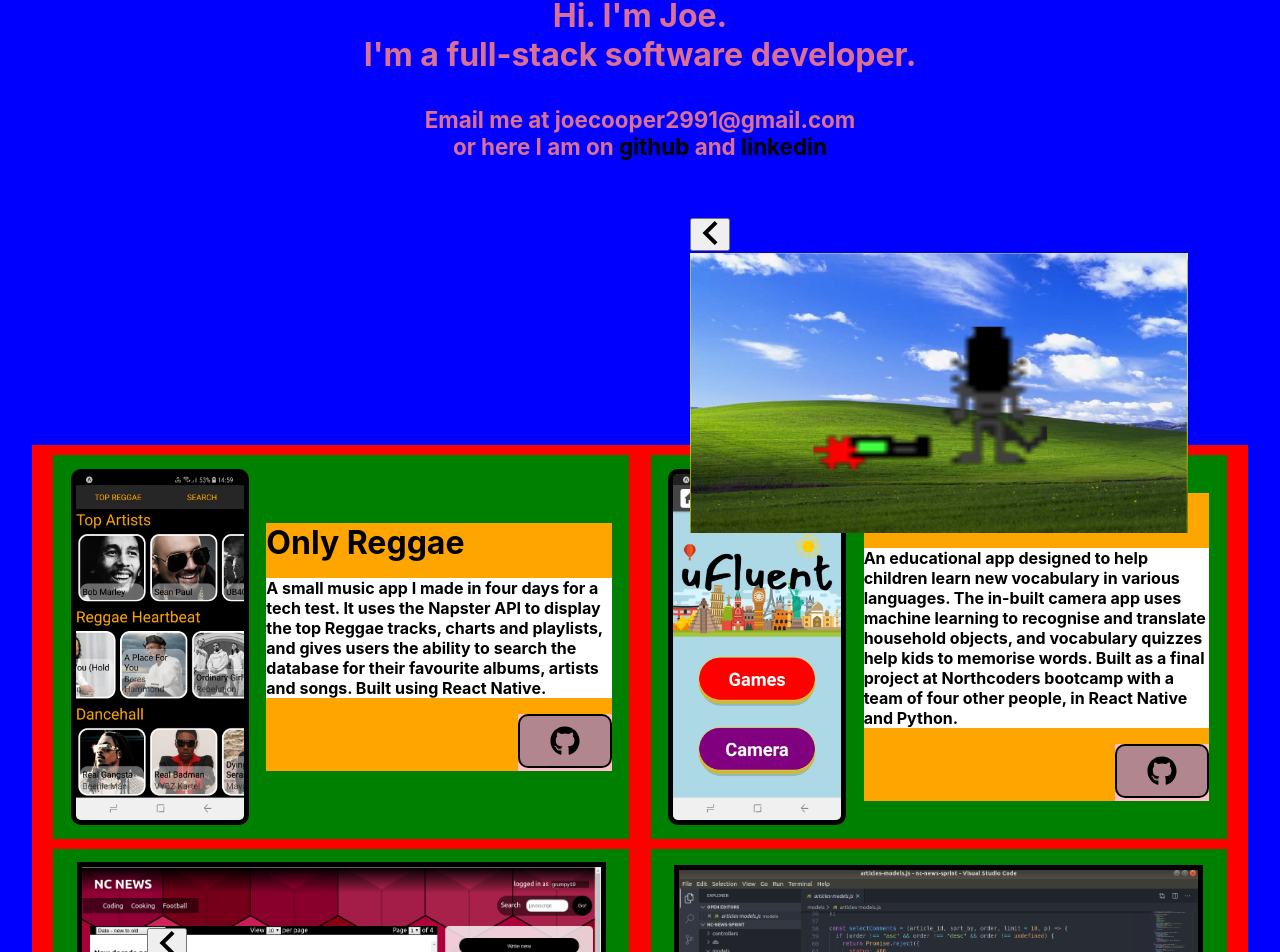
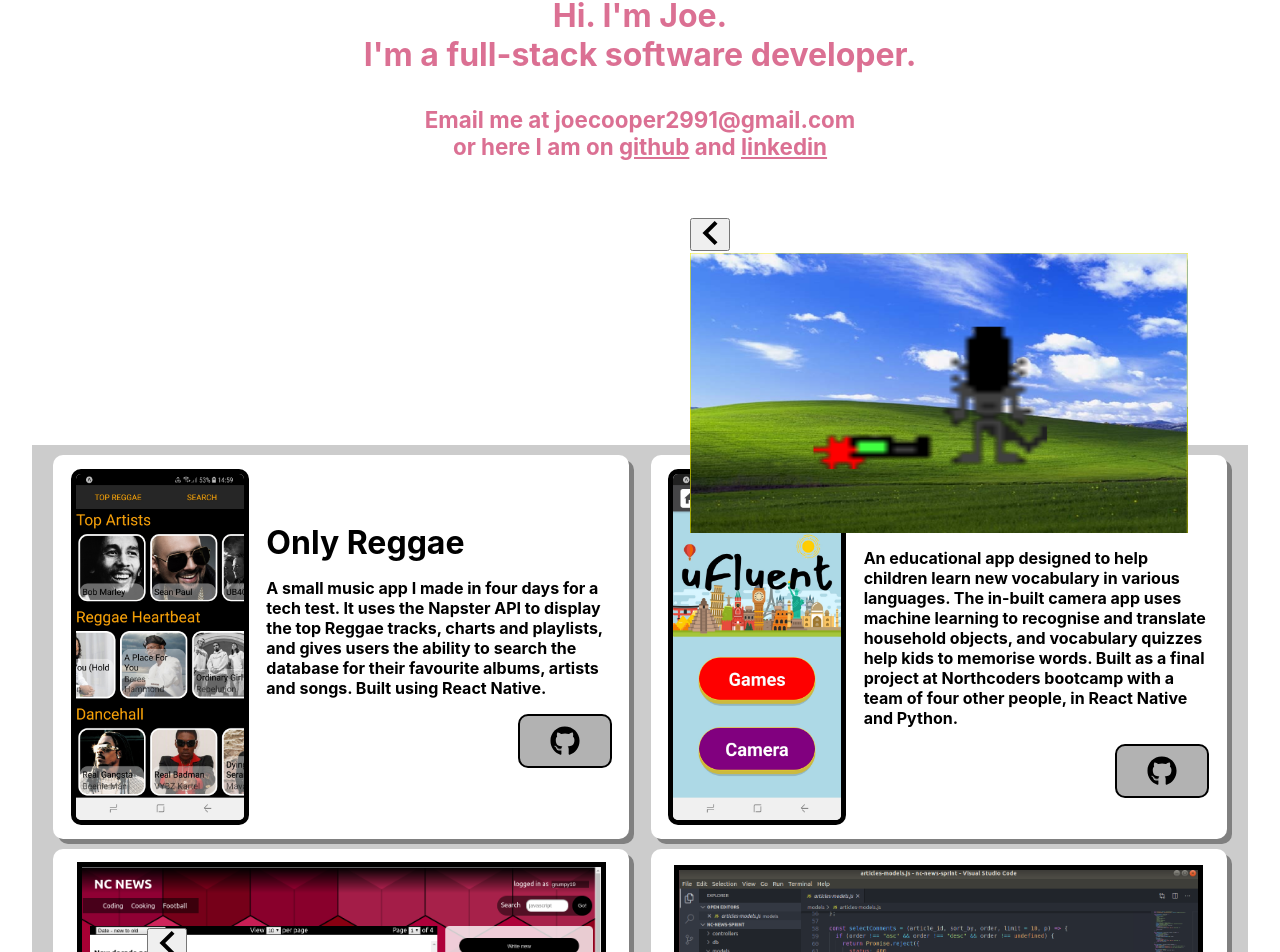
Before and after one commit to joecooper1/pf, a React (Create React App) app: page / in a window 1280 px wide. Shown: the part 387-1339 px from the top of the page. Built offline with nearby package versions, Linux system fonts and the light colour scheme.

Commit message:
change colors

```diff
--- a/src/styles/App.js
+++ b/src/styles/App.js
@@ -6,7 +6,7 @@ export const Window = styled.h1`
   display: flex;
   align-items: center;
   justify-content: space-evenly;
-  background-color: blue;
+  // background-color: blue;
   margin: 0;
   flex-direction: column;
 `;
--- a/src/styles/Bio.js
+++ b/src/styles/Bio.js
@@ -37,6 +37,6 @@ export const View = styled.header`
 `;
 
 export const Link = styled.a`
-  color: black;
-  text-decoration: none;
+  color: palevioletred;
+  text-decoration: underline;
 `;
--- a/src/styles/Projects.js
+++ b/src/styles/Projects.js
@@ -6,11 +6,12 @@ import { FaGithub } from "react-icons/fa";
 
 export const Box = styled.ul`
   width: ${(props) => `${props.dimensions.width * 0.95}px`};
-  background-color: red;
+  background-color: rgba(0, 0, 0, 0.2);
   min-height: 150px;
   margin-bottom: 100px;
   margin-left: 0px;
   padding-left: 0px;
+  padding-bottom: 10px;
   display: flex;
   flex-direction: ${(props) => {
     return props.dimensions.width > 1024 ? "row" : "column";
@@ -38,9 +39,10 @@ export const ProjectStyle = styled.div`
       ? `${props.width * 0.4}px`
       : `370px`;
   }};
-  background-color: ${(props) => {
-    return props.width > 1024 ? "green" : `yellow`;
-  }};
+  background-color: white;
+  // border: 3px solid black;
+  box-shadow: 5px 5px grey;
+  border-radius: 10px;
   margin-top: 10px;
   display: flex;
   flex-direction: ${(props) => {
@@ -60,7 +62,6 @@ export const Links = styled.nav`
   display: flex;
   flex-direction: row;
   align-self: flex-end;
-  background-color: pink;
   ${props => {
     return props.width > 1024 ? "" : "width: 100%; justify-content: space-between";
   }}
@@ -100,7 +101,6 @@ export const Info = styled.div`
   }};
   display: flex;
   flex-direction: column;
-  background-color: orange;
 `;
 
 export const Text = styled.p`
@@ -110,7 +110,6 @@ export const Text = styled.p`
   width: ${(props) => {
     return props.width > 1024 ? "100%" : "100%";
   }};
-  background-color: white;
 `;
 
 export function GithubLink() {
```
